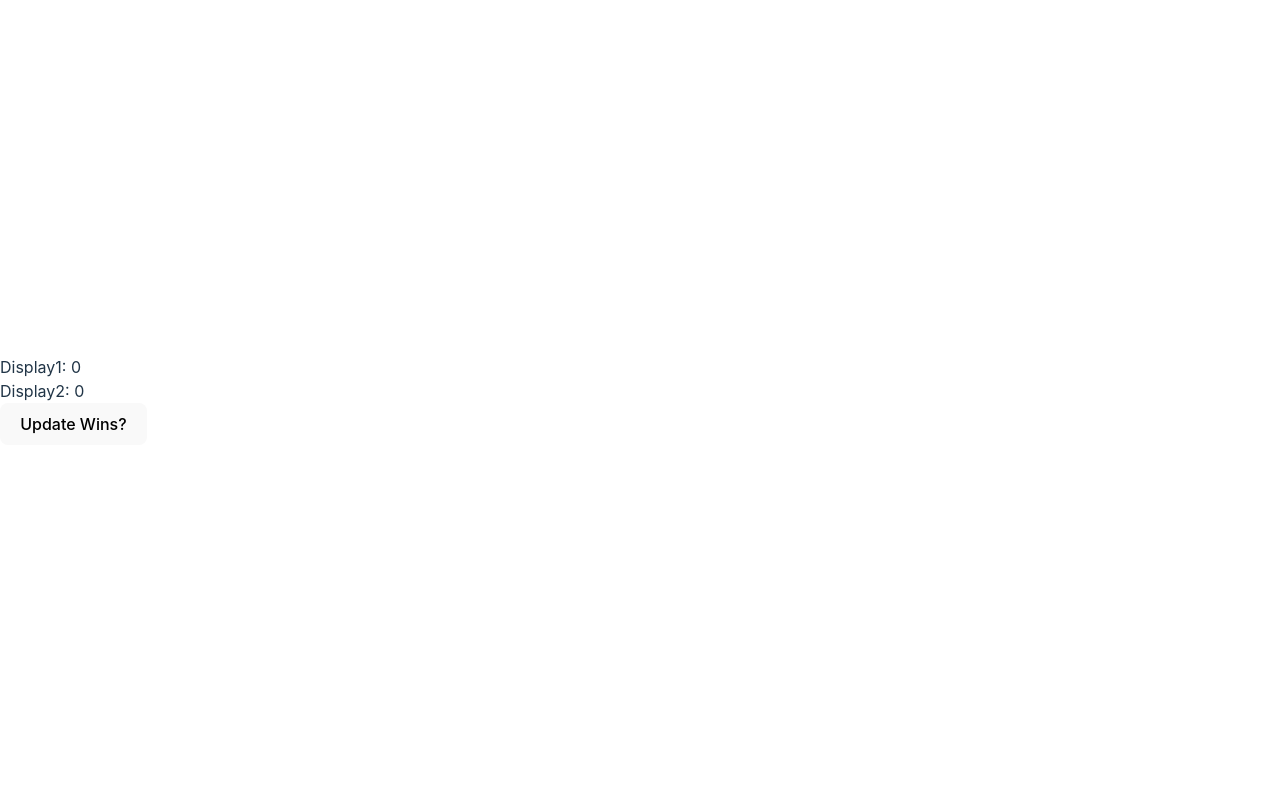
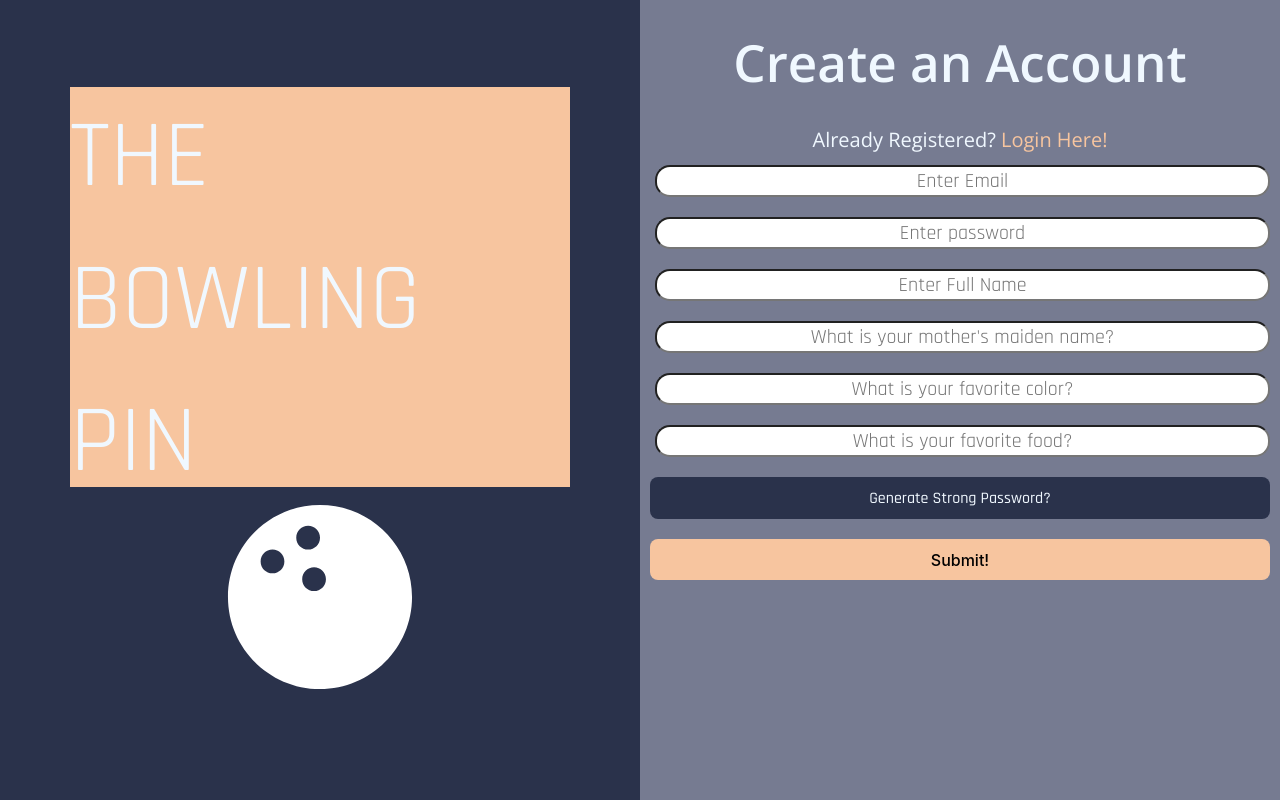
Before and after one commit to DarkDragon2261/CISproject, a React (Vite) app in the folder BowlingApp/: page / in a window 1280 px wide. Built offline with nearby package versions, Linux system fonts and the light colour scheme.

Commit message:
Updated Routes

```diff
--- a/BowlingApp/src/App.tsx
+++ b/BowlingApp/src/App.tsx
@@ -3,14 +3,23 @@ import Signup from './components/Signup/signup';
 import Login from './components/Login/Login';
 import Profile from './components/Profile/profile';
 import Security from './components/Security/SecQuestions';
-import Display from './components/Display/DisplayWins';
 
 
 function App() {
 
 
   return (
-      <Display></Display>
+    <Router>
+    <div className="App">
+      <Routes>
+        <Route path="/" element={<Signup />} />
+        <Route path="/signup" element={<Signup />} />
+        <Route path="/login" element={<Login/>} />
+        <Route path="/profile" element={<Profile/>} />
+        <Route path = '/SecQuestions' element = {<Security></Security>} />
+      </Routes>
+    </div>
+  </Router>
   )
 }
 
```
